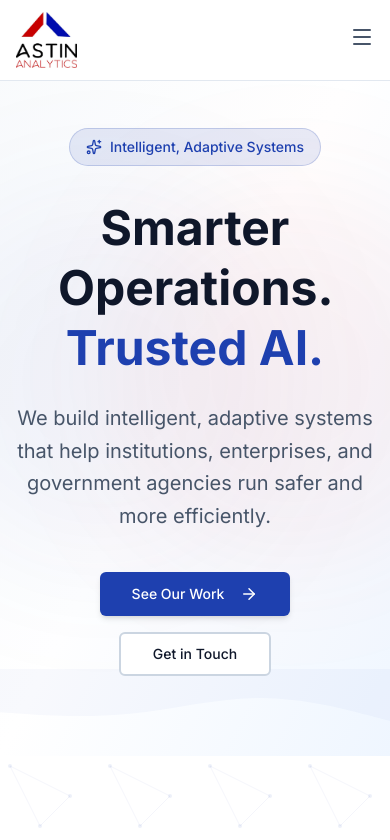
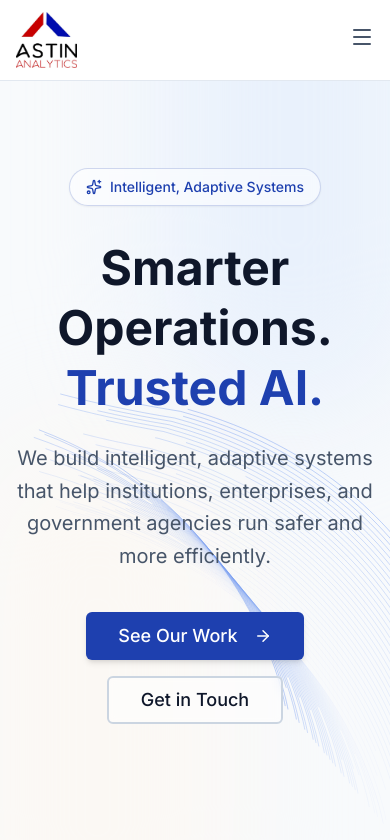
Before and after one commit to d2r3v/astin-site, a React (Vite) app: page / in a window 390 px wide. Shown: the top 840 px of the page. Built offline with nearby package versions, Linux system fonts and the light colour scheme.

Commit message:
Added Favicon

```diff
--- a/src/components/About.tsx
+++ b/src/components/About.tsx
@@ -1,5 +1,4 @@
 import { NodeLinkPattern } from "@/components/BackgroundPatterns";
-
 const About = () => {
   return (
     <section id="about" className="relative py-20 px-4 sm:px-6 lg:px-8 overflow-hidden">
--- a/src/components/Hero.tsx
+++ b/src/components/Hero.tsx
@@ -1,6 +1,50 @@
 import { Button } from "@/components/ui/button";
 import { ArrowRight, Sparkles } from "lucide-react";
-import { WaveBottom } from "@/components/BackgroundPatterns";
+import { motion } from "framer-motion";
+
+function FloatingPaths({ position }: { position: number }) {
+  const paths = Array.from({ length: 36 }, (_, i) => ({
+    id: i,
+    d: `M-${380 - i * 5 * position} -${189 + i * 6}C-${380 - i * 5 * position
+      } -${189 + i * 6} -${312 - i * 5 * position} ${216 - i * 6} ${152 - i * 5 * position
+      } ${343 - i * 6}C${616 - i * 5 * position} ${470 - i * 6} ${684 - i * 5 * position
+      } ${875 - i * 6} ${684 - i * 5 * position} ${875 - i * 6}`,
+    color: `rgba(15,23,42,${0.1 + i * 0.03})`,
+    width: 0.5 + i * 0.03,
+  }));
+
+  return (
+    <div className="absolute inset-0 pointer-events-none">
+      <svg
+        className="w-full h-full text-blue-600 dark:text-blue-400"
+        viewBox="0 0 696 316"
+        fill="none"
+      >
+        <title>Background Paths</title>
+        {paths.map((path) => (
+          <motion.path
+            key={path.id}
+            d={path.d}
+            stroke="currentColor"
+            strokeWidth={path.width}
+            strokeOpacity={0.15 + path.id * 0.02}
+            initial={{ pathLength: 0.3, opacity: 0.4 }}
+            animate={{
+              pathLength: 1,
+              opacity: [0.4, 0.8, 0.4],
+              pathOffset: [0, 1, 0],
+            }}
+            transition={{
+              duration: 20 + Math.random() * 10,
+              repeat: Number.POSITIVE_INFINITY,
+              ease: "linear",
+            }}
+          />
+        ))}
+      </svg>
+    </div>
+  );
+}
 
 const Hero = () => {
   const scrollToSection = (id: string) => {
@@ -11,43 +55,66 @@
   };
 
   return (
-    <section id="hero" className="relative pt-32 pb-20 px-4 sm:px-6 lg:px-8 overflow-hidden">
-      {/* Clean gradient background with new color palette */}
-      <div className="absolute inset-0 bg-gradient-to-br from-slate-50 via-white to-blue-50" />
+    <section id="hero" className="relative pt-32 pb-20 px-4 sm:px-6 lg:px-8 overflow-hidden min-h-screen flex items-center justify-center bg-slate-50">
 
-      {/* Subtle radial accents with new colors */}
-      <div className="absolute top-1/4 right-1/4 w-96 h-96 bg-primary/5 rounded-full blur-3xl" />
-      <div className="absolute bottom-1/4 left-1/4 w-96 h-96 bg-secondary/5 rounded-full blur-3xl" />
+      {/* Background Gradients/Blobs */}
+      <div className="absolute inset-0 overflow-hidden">
+        <div className="absolute -top-[20%] -right-[10%] w-[70%] h-[70%] rounded-full bg-blue-100/50 blur-3xl" />
+        <div className="absolute -bottom-[20%] -left-[10%] w-[70%] h-[70%] rounded-full bg-orange-50/50 blur-3xl" />
+      </div>
 
-      {/* Wave pattern at bottom */}
-      <WaveBottom />
+      {/* Dynamic Background */}
+      <div className="absolute inset-0 opacity-60">
+        <FloatingPaths position={1} />
+        <FloatingPaths position={-1} />
+      </div>
 
-      <div className="relative max-w-7xl mx-auto">
+      <div className="relative max-w-7xl mx-auto z-10">
         <div className="text-center max-w-4xl mx-auto">
           {/* Badge */}
-          <div className="inline-flex items-center gap-2 px-4 py-2 mb-8 bg-primary/10 text-primary rounded-full text-sm font-medium border border-primary/20">
+          <motion.div
+            initial={{ opacity: 0, y: 20 }}
+            animate={{ opacity: 1, y: 0 }}
+            transition={{ duration: 0.5 }}
+            className="inline-flex items-center gap-2 px-4 py-2 mb-8 bg-white/50 backdrop-blur-sm text-primary rounded-full text-sm font-medium border border-primary/20 shadow-sm"
+          >
             <Sparkles size={16} />
             Intelligent, Adaptive Systems
-          </div>
+          </motion.div>
 
           {/* Headline */}
-          <h1 className="text-5xl md:text-6xl lg:text-7xl font-bold text-slate-900 mb-6 leading-tight">
+          <motion.h1
+            initial={{ opacity: 0, y: 20 }}
+            animate={{ opacity: 1, y: 0 }}
+            transition={{ duration: 0.5, delay: 0.2 }}
+            className="text-5xl md:text-6xl lg:text-7xl font-bold text-slate-900 mb-6 leading-tight"
+          >
             Smarter Operations.{" "}
-            <span className="text-primary">Trusted AI.</span>
-          </h1>
+            <span className="text-primary block sm:inline">Trusted AI.</span>
+          </motion.h1>
 
           {/* Subheadline */}
-          <p className="text-xl md:text-2xl text-slate-600 mb-10 leading-relaxed max-w-4xl mx-auto">
+          <motion.p
+            initial={{ opacity: 0, y: 20 }}
+            animate={{ opacity: 1, y: 0 }}
+            transition={{ duration: 0.5, delay: 0.4 }}
+            className="text-xl md:text-2xl text-slate-600 mb-10 leading-relaxed max-w-4xl mx-auto"
+          >
             We build intelligent, adaptive systems that help institutions, enterprises,
             and government agencies run safer and more efficiently.
-          </p>
+          </motion.p>
 
           {/* CTA Buttons */}
-          <div className="flex flex-col sm:flex-row gap-4 justify-center items-center">
+          <motion.div
+            initial={{ opacity: 0, y: 20 }}
+            animate={{ opacity: 1, y: 0 }}
+            transition={{ duration: 0.5, delay: 0.6 }}
+            className="flex flex-col sm:flex-row gap-4 justify-center items-center"
+          >
             <Button
               size="lg"
               onClick={() => scrollToSection("solutions")}
-              className="group"
+              className="group text-lg h-12 px-8"
             >
               See Our Work
               <ArrowRight size={18} className="ml-2 group-hover:translate-x-1 transition-transform" />
@@ -56,10 +123,11 @@
               size="lg"
               variant="outline"
               onClick={() => scrollToSection("contact")}
+              className="text-lg h-12 px-8 bg-white/50 backdrop-blur-sm hover:bg-white/80"
             >
               Get in Touch
             </Button>
-          </div>
+          </motion.div>
         </div>
       </div>
     </section>
```
Also changed, not shown: index.html (+7 -2 lines), public/favicon.png (added), src/components/Services.tsx (line endings or trailing spaces).
